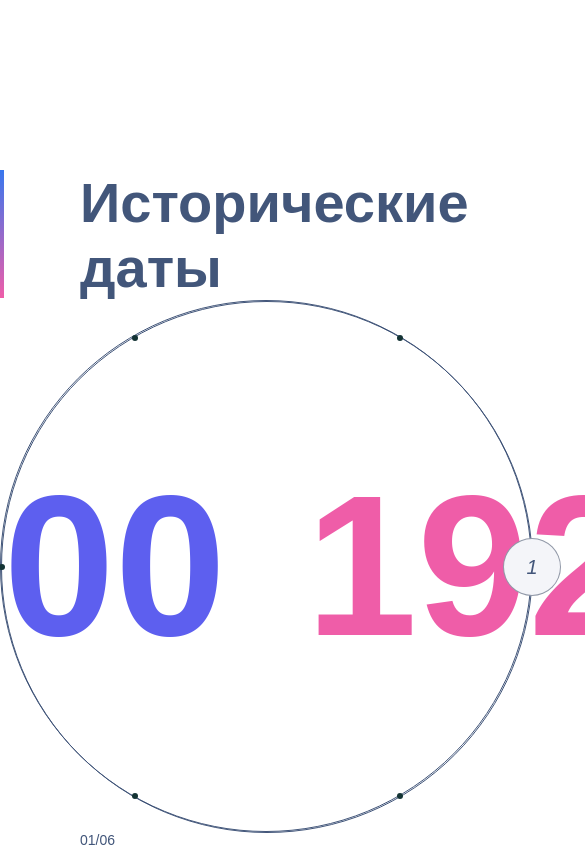
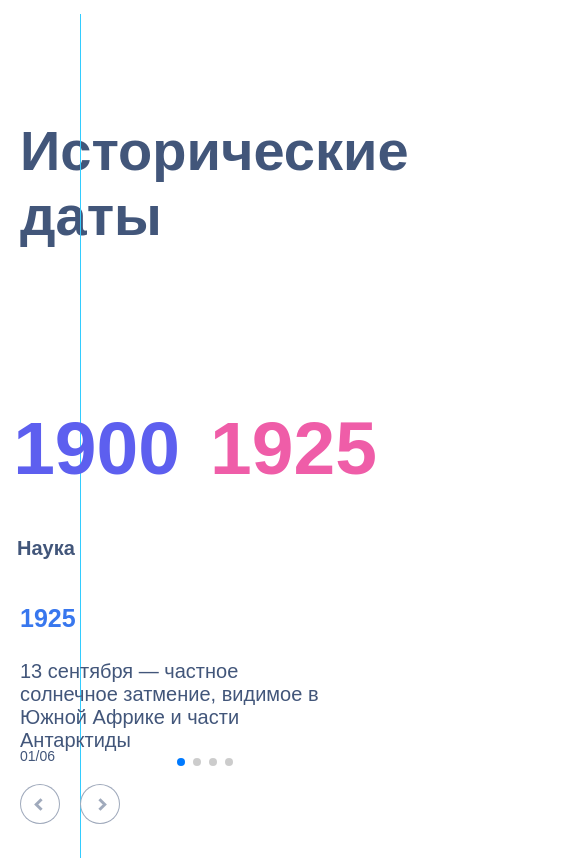
Before and after one commit to sursindmitry/history-dates, a React (Create React App) app: page / in a window 390 px wide. Shown: the top 860 px of the page, 585 px wide, since content can reach past the window. Built offline with nearby package versions, Linux system fonts and the light colour scheme.

Commit message:
Adapive layout

```diff
--- a/src/App.js
+++ b/src/App.js
@@ -13,7 +13,9 @@ function App() {
 
     return (
         <div className="App">
+
             <div className="wrapper">
+
                 <div className="mainName">
                     <h1>Исторические даты</h1>
                 </div>
--- a/src/components/Cards/Card.scss
+++ b/src/components/Cards/Card.scss
@@ -13,5 +13,10 @@
     font-size: 20px;
     font-weight: 400;
   }
+}
 
+@media screen  and (max-width: 1000px){
+  .card {
+    width: 300px;
+  }
 }
--- a/src/components/Cards/Cards.js
+++ b/src/components/Cards/Cards.js
@@ -10,6 +10,11 @@ import 'swiper/css/pagination';
 import 'swiper/css/scrollbar';
 
 const arr = [
+    {
+        id: 1,
+        year: 1925,
+        description: "13 сентября — частное солнечное затмение, видимое в Южной Африке и части Антарктиды"
+    },
     {
         id: 1,
         year: 1925,
@@ -110,15 +115,24 @@ const arr = [
 const Cards = ({currentId}) => {
     const swiperParams = {
         modules: [Navigation, Pagination, Scrollbar],
-        spaceBetween: 50,
-        slidesPerView: 3,
+        spaceBetween: 80,
+        slidesPerView: 1,
+        breakpoints:{
+            1285:{
+                spaceBetween: 60,
+                slidesPerView: 3
+            },
+            740:{
+                spaceBetween: 300,
+                slidesPerView: 3
+            },
+        },
+
         navigation: {
             nextEl: '.my-swiper-button-next', // указываем класс кнопки "следующий слайд"
             prevEl: '.my-swiper-button-prev' // указываем класс кнопки "предыдущий слайд"
         },
         pagination: {clickable: true},
-        onSwiper: (swiper) => console.log(swiper),
-        onSlideChange: () => console.log('slide change')
     };
 
     const filteredArr = arr.filter((obj) => obj.id === currentId);
@@ -142,9 +156,7 @@ const Cards = ({currentId}) => {
                 <button>
                     <i className="arrowRight"></i>
                 </button>
-
             </div>
-
         </div>
     )
 }
--- a/src/components/Cards/Cards.scss
+++ b/src/components/Cards/Cards.scss
@@ -2,14 +2,20 @@
   display: flex;
   cursor: grab;
   -webkit-user-select: none;
+  margin-left: 80px;
 
+  .spaceBetween{
+    margin-right: 1000px;
+  }
 }
 
+.swiper-slide {
+  width: auto;
+}
 
 .my-swiper-button-next {
   display: flex;
   align-items: center;
-  margin-left: 80px;
 
   button {
     width: 40px;
@@ -72,3 +78,21 @@
     }
   }
 }
+
+@media screen and (max-width: 1000px) {
+  .swiper-slide {
+    width: auto;
+  }
+  .cards {
+    margin-left: 20px;
+
+    .my-swiper-button-next {
+      display: none;
+    }
+
+    .my-swiper-button-prev {
+      display: none;
+
+    }
+  }
+}
--- a/src/components/Circle/CircleMenu.js
+++ b/src/components/Circle/CircleMenu.js
@@ -26,6 +26,7 @@ const CircleMenu = ({activeButton, setActiveButton}) => {
     ];
 
     return (
+        <div className="circle">
             <div className="circular-menu">
                 {filteredArr.map((obj) => (
                     <div className="years">
@@ -46,6 +47,7 @@ const CircleMenu = ({activeButton, setActiveButton}) => {
                     ))}
                 </div>
             </div>
+        </div>
     );
 };
 
--- a/src/components/Circle/CircleMenu.scss
+++ b/src/components/Circle/CircleMenu.scss
@@ -5,10 +5,10 @@
   margin: 0 auto;
   width: 530px;
   height: 530px;
-  border: 1px solid #42567A;
   border-radius: 50%;
 }
-.menu-content{
+
+.menu-content {
   position: relative;
   align-items: center;
   justify-content: center;
@@ -19,6 +19,7 @@
   border-radius: 50%;
   transform-origin: center;
 }
+
 .years {
   position: absolute;
   top: 50%;
@@ -36,3 +37,43 @@
     -webkit-user-select: none;
   }
 }
+
+@media screen  and (max-width: 1000px) {
+  .circle {
+    width: 100%;
+    margin-top: 100px;
+  }
+  .circular-menu{
+    position: relative;
+    width: 100vw;
+    height: 200px;
+    border: 0;
+
+  }
+  .menu-content{
+    float: left;
+    left: 0;
+    border: none;
+    width: 0;
+    height: 0;
+    top: 200px;
+    margin: 0 auto;
+  }
+  .years{
+    position: absolute;
+    top: 50%;
+    left: 50%;
+    transform: translate(-50%, -50%);
+    display: flex;
+    align-items: center;
+    justify-content: center;
+    outline: none;
+
+    b {
+      margin: 15px;
+      font-size: 75px;
+      cursor: auto;
+      -webkit-user-select: none;
+    }
+  }
+}
--- a/src/components/Circle/MenuItem.js
+++ b/src/components/Circle/MenuItem.js
@@ -1,6 +1,9 @@
 import "./MenuItem.scss"
 import {useEffect} from "react";
 
+const MenuItem = ({buttonText, buttonId, isActive, onClick}) => {
+
+    useEffect(() => {
         const setMenu = () => {
             let menus = [...document.querySelectorAll('.circular-menu')];
             menus.map((menu) => {
@@ -19,11 +22,6 @@ const setMenu = () => {
                 }
             })
         }
-
-
-const MenuItem = ({buttonText, buttonId, isActive, onClick}) => {
-
-    useEffect(() => {
         setMenu();
     })
     return (
--- a/src/components/Circle/MenuItem.scss
+++ b/src/components/Circle/MenuItem.scss
@@ -31,6 +31,7 @@
     line-height: 50px;
     text-align: center;
   }
+
   .menu-item.active {
     position: absolute;
     top: 50%;
@@ -50,6 +51,7 @@
     color: #42567A;
     -webkit-user-select: none;
   }
+
   .menu-item-text {
     position: absolute;
     left: 60px;
@@ -59,7 +61,7 @@
     text-align: center;
   }
 
-  .menu-item.active ~ .menu-item-text{
+  .menu-item.active ~ .menu-item-text {
     position: absolute;
     left: 60px;
     width: 100px;
@@ -69,3 +71,46 @@
     color: #42567A;
   }
 }
+
+@media screen and (max-width: 1000px) {
+  .menu__item {
+    display: flex;
+    background-color: transparent;
+
+    &:hover {
+      background: transparent;
+      border: none;
+      width: 0;
+      height: 0;
+      font-size: 0;
+      color: #42567A;
+      -webkit-user-select: none;
+      cursor: initial;
+      line-height: 50px;
+      text-align: inherit;
+    }
+
+    .menu-item.active {
+      border: none;
+      width: 0;
+      height: 0;
+      font-size: 0;
+      -webkit-user-select: none;
+    }
+
+    .menu-item-text {
+      width: 100px;
+      height: 50px;
+      line-height: 50px;
+      text-align: left;
+    }
+
+    b {
+      display: flex;
+    }
+
+    .menu-item.active ~ .menu-item-text {
+      left: 20px;
+    }
+  }
+}
--- a/src/components/Navigation/Navigation.scss
+++ b/src/components/Navigation/Navigation.scss
@@ -50,3 +50,27 @@
 
   }
 }
+
+@media screen and (max-width: 1000px) {
+  .navigationArrows {
+    position: fixed;
+    bottom: 0;
+    left: 0;
+    width: 100%;
+    padding-bottom: 20px;
+
+    .btnLeft {
+      margin-left: 20px;
+
+    }
+
+    button{
+      width: 40px;
+      height: 40px;
+    }
+
+    .navNumbers{
+      margin-left: 20px;
+    }
+  }
+}
--- a/src/index.js
+++ b/src/index.js
@@ -6,6 +6,10 @@ import App from './App';
 const root = ReactDOM.createRoot(document.getElementById('root'));
 root.render(
   <React.StrictMode>
+      <div className="createLines">
+          {/*<div className="center"/>*/}
+          <div className="left"/>
+      </div>
     <App />
   </React.StrictMode>
 );
--- a/src/index.scss
+++ b/src/index.scss
@@ -1,3 +1,4 @@
+
 body {
   margin: 0;
   font-family: 'PT Sans', sans-serif;
@@ -8,12 +9,43 @@ body {
 * {
   font-family: 'PT Sans', sans-serif;
 }
+.createLines {
+  .center {
 
+  }
+
+  .left {
+    padding-left: 80px;
+    position: relative;
+    display: inline-block;
+  }
+
+  :before {
+    content: " ";
+    background: #33CCFF;
+    width: 1px;
+    height: auto;
+    min-height: 100vh;
+    top: 0;
+    position: absolute;
+  }
+
+  :after {
+    content: " ";
+    background: #33CCFF;
+    width: 1px;
+    height:1vh ;
+    position: absolute;
+  }
+}
 .wrapper {
   background: #FFFFFF;
   max-width: 1400px;
   max-height: 1080px;
   margin: 170px auto;
+
+
+
 
   // Name
   .mainName {
@@ -34,3 +66,28 @@ body {
     background: linear-gradient(#3877EE, #EF5DA8);
   }
 }
+
+@media screen and (max-width: 1000px) {
+
+  .wrapper {
+    background: #FFFFFF;
+    max-width: 1000px;
+    max-height: 1080px;
+    margin: 100px auto;
+  }
+
+  .wrapper .mainName h1 {
+    padding: 0 20px;
+  }
+
+  h1 {
+    margin: 0;
+    padding: 0 10px;
+    font-size: 56px;
+    color: #42567A;
+  }
+
+  .mainName:before {
+    display: none;
+  }
+}
```
Also changed, not shown: 1 other file (tests, documents, lock files or other folders). Lines whose indentation alone changed are shown as unchanged.
